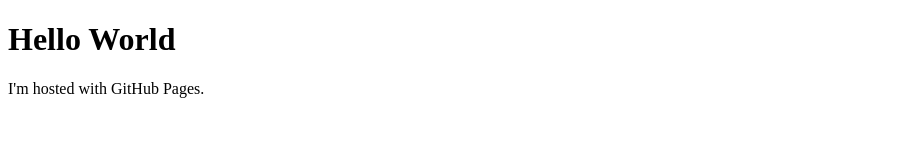
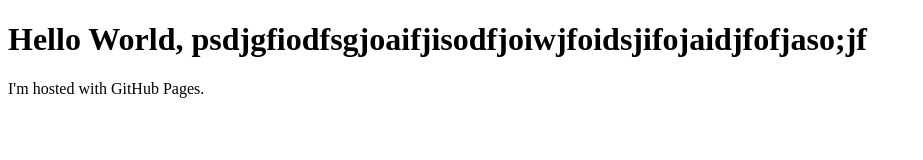
Before and after one commit to kimhyewon0/kimhyewon0, a plain HTML site: page index.html in a window 1280 px wide. Shown: the whole page, without its empty margins (0-923 px from the left). Drawn offline with Linux system fonts and the light colour scheme.

Commit message:
수정본

```diff
--- a/index.html
+++ b/index.html
@@ -1,7 +1,8 @@
 <!DOCTYPE html>
 <html>
 <body>
-<h1>Hello World</h1>
+<h1>Hello World, psdjgfiodfsgjoaifjisodfjoiwjfoidsjifojaidjfofjaso;jf</h1>
+
 <p>I'm hosted with GitHub Pages.</p>
 </body>
 </html>
```
